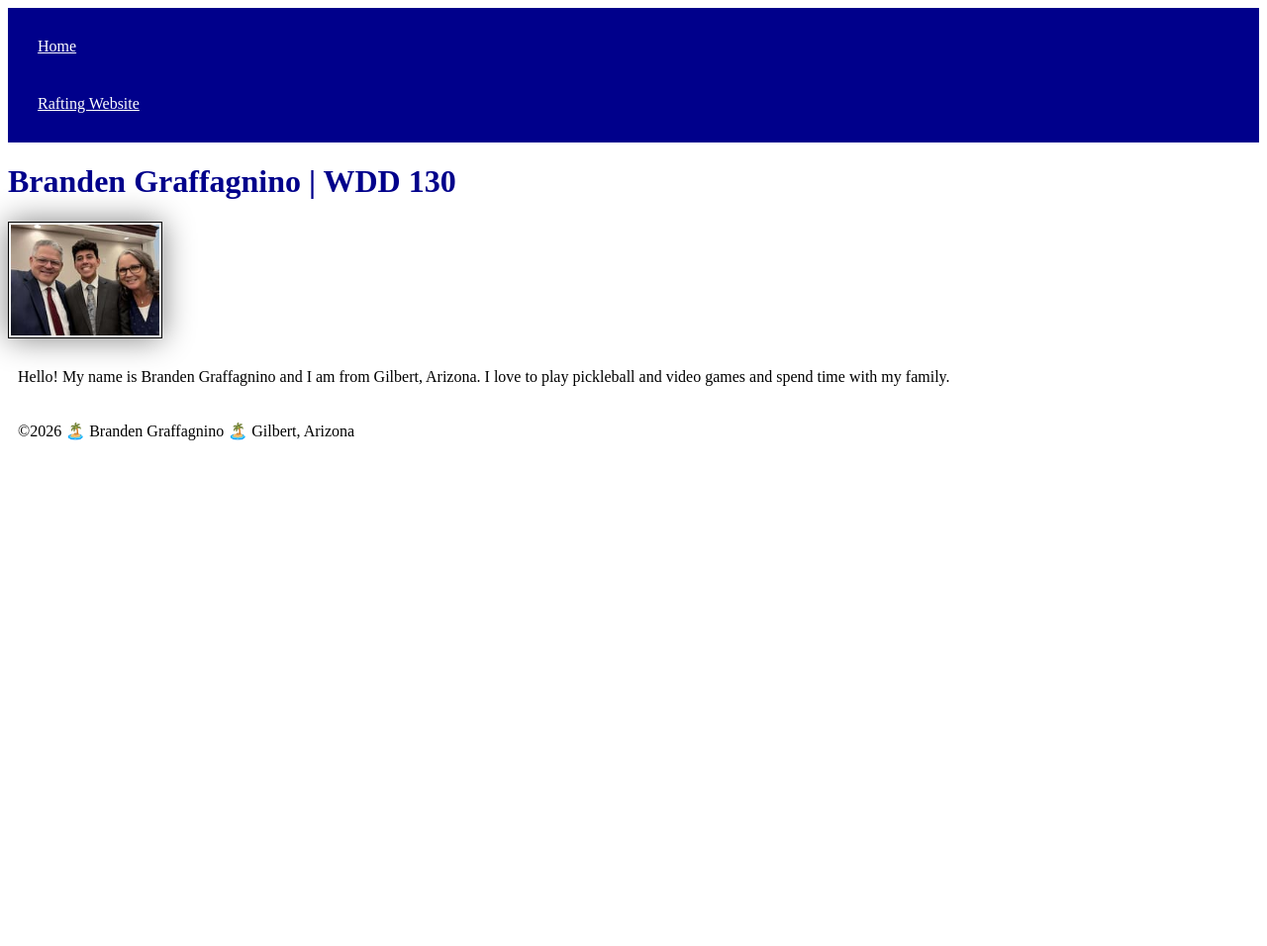
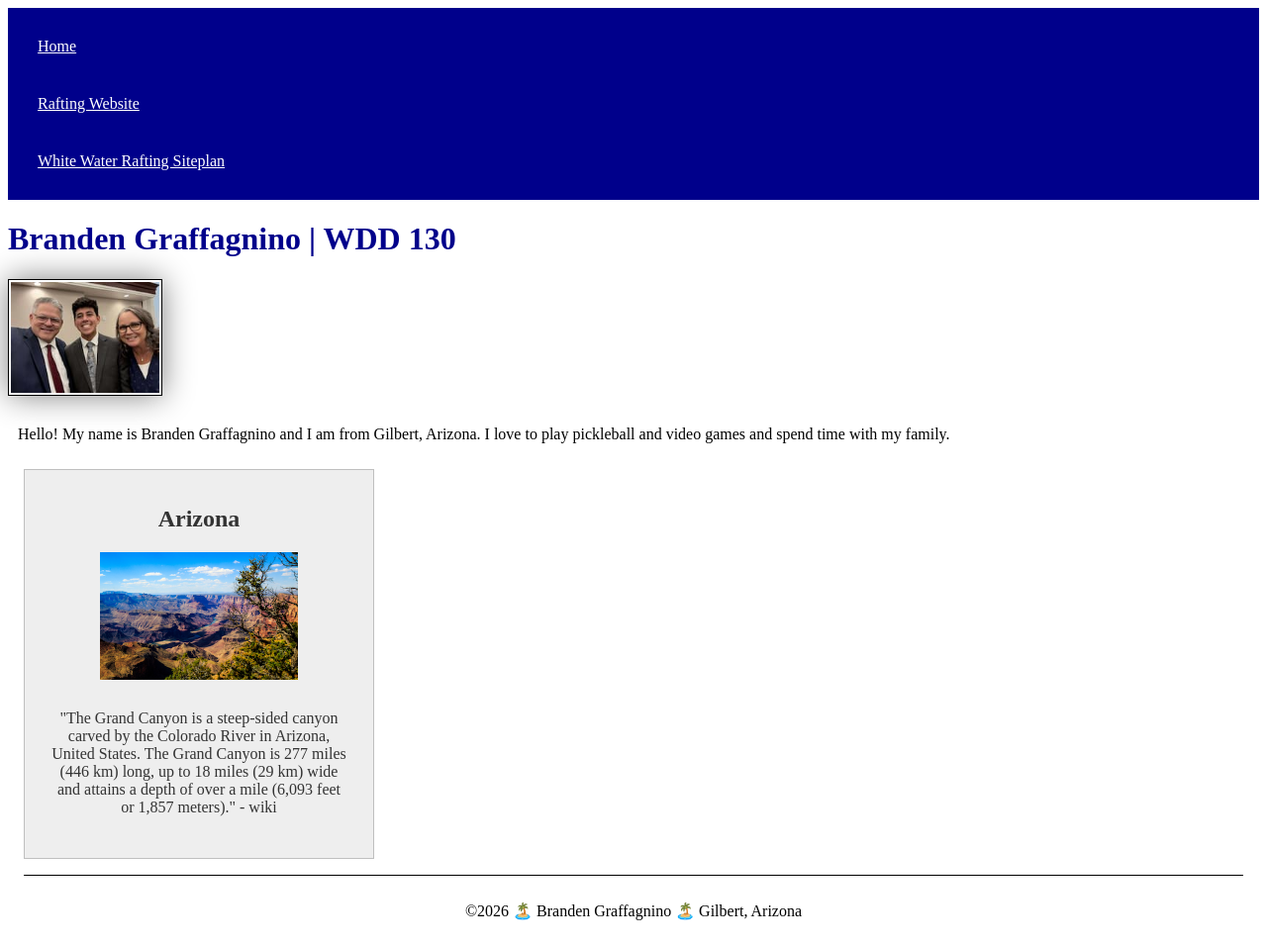
Before and after one commit to brandengraffagnino/wdd130, a plain HTML site: page index.html in a window 1280 px wide. Shown: the whole page at 99% size. Before the commit the page ends 800 px from the top, so only its background shows below. Drawn offline with Linux system fonts and the light colour scheme.

Commit message:
added state and picture

```diff
--- a/index.html
+++ b/index.html
@@ -5,6 +5,8 @@
     <meta charset="UTF-8">
     <meta name="viewport" content="width=device-width, initial-scale=1.0">
     <title>Branden Graffagnino | WDD 130</title>
+    <meta name="description" content="Branden Graffagnino's BYU-Idaho WDD 130 course home page">
+    <meta name="author" content="Branden Graffagnino">
     <link rel="stylesheet" href="styles/styles.css">
 </head>
 
@@ -13,6 +15,7 @@
         <nav>
             <a href="#">Home</a>
             <a href="wwr/">Rafting Website</a>
+            <a href="wwr/site_plan_rafting.html">White Water Rafting Siteplan</a>
         </nav>
     </header>
     <main>
@@ -21,6 +24,15 @@
         <p>Hello! My name is Branden Graffagnino and I am from Gilbert, Arizona. I love to play
             pickleball and video games and spend time with my family.</p>
     </main>
+    <aside>
+        <h2>Arizona</h2>
+        <img src="images/arizona-grandcanyon.jpg" alt="Arizona's Grand Canyon">
+        <p>"The Grand Canyon is a steep-sided canyon carved by the Colorado River in Arizona, United
+            States.
+            The Grand Canyon is 277 miles (446 km) long, up to 18 miles (29 km) wide and attains a
+            depth of over
+            a mile (6,093 feet or 1,857 meters)." - wiki</p>
+    </aside>
     <footer>
         <p>©2026 🏝️ Branden Graffagnino 🏝️ Gilbert, Arizona</p>
     </footer>
--- a/styles/styles.css
+++ b/styles/styles.css
@@ -13,7 +13,7 @@ h1 {
     color: darkblue;
 }
 
-img {
+main img {
     width: 150px;
     height: auto;
     border: 1px solid black;
@@ -24,3 +24,24 @@ img {
 p {
     padding: 10px;
 }
+
+aside {
+    width: 20em;
+    margin: 1em;
+    border: 1px solid rgba(0, 0, 0, 0.2);
+    padding: 1em;
+    background-color: #eee;
+    color: #333;
+    text-align: center;
+}
+
+aside img {
+    width: 200px;
+    height: auto;
+}
+
+footer {
+    margin: 1em;
+    border-top: 1px solid #000;
+    text-align: center;
+}
```
Also changed, not shown: images/arizona-grandcanyon.jpg (added).
